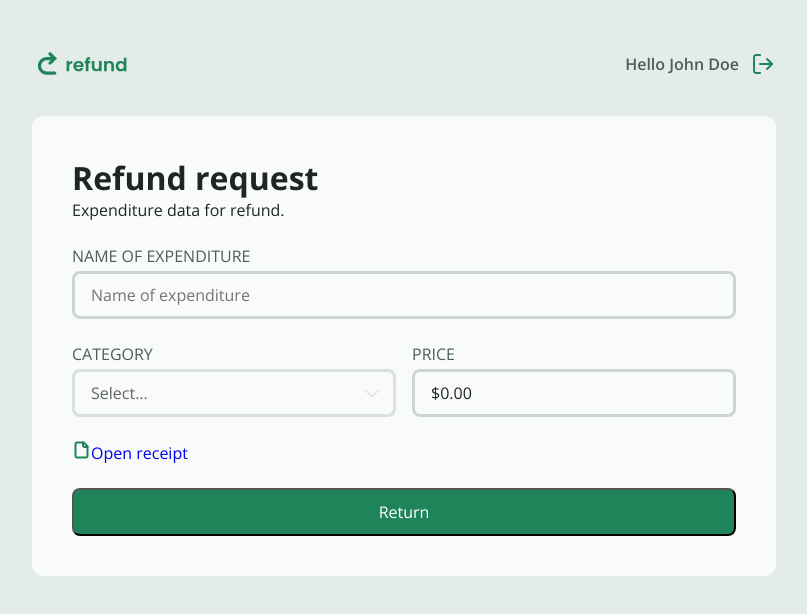
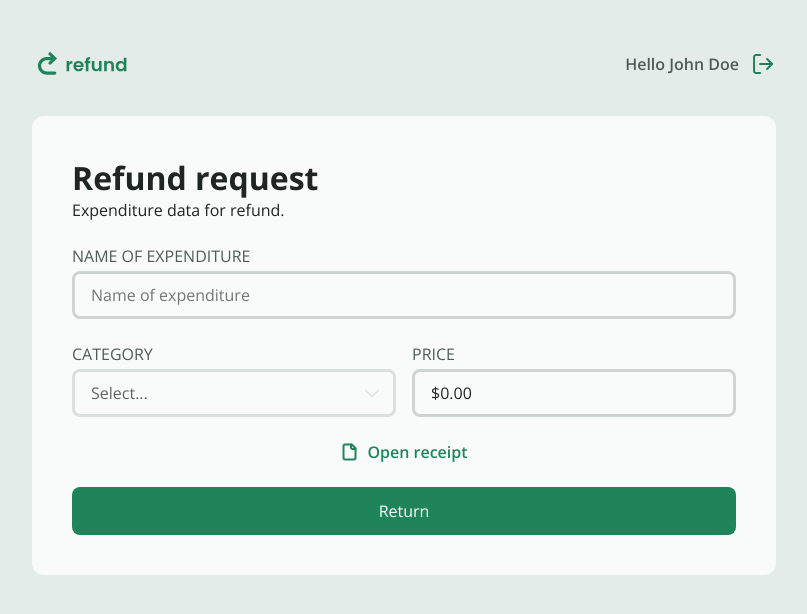
Before and after one commit to brossavictor/refund, a React (Vite) app in the folder web/: page /refund/1 in a window 1280 px wide. Shown: the top 614 px of the page, without its empty margins (236-1043 px from the left). Built offline with nearby package versions, Linux system fonts and the light colour scheme.

Commit message:
loading page wip

```diff
--- /dev/null
+++ b/web/src/components/Loading.tsx
@@ -0,0 +1,7 @@
+export function Loading() {
+  return (
+    <div className="loading">
+      <span>Loading...</span>
+    </div>
+  );
+}
--- a/web/src/pages/Refund.tsx
+++ b/web/src/pages/Refund.tsx
@@ -74,7 +74,11 @@ export function Refund() {
       </div>
 
       {params.id ? (
-        <a href="google.com" target="_blank">
+        <a
+          className="upload-file"
+          href="https://www.facebook.com/"
+          target="_blank"
+        >
           <img src={fileSvg} alt="file icon" />
           Open receipt
         </a>
--- a/web/src/routes/index.tsx
+++ b/web/src/routes/index.tsx
@@ -1,9 +1,15 @@
 import { BrowserRouter } from "react-router";
+import { Loading } from "../components/Loading";
 //import { AuthRoutes } from "./AuthRoutes";
 import { ManagerRoutes } from "./ManagerRoutes";
 /* import { EmployeeRoutes } from "./EmployeeRoutes"; */
 
+const isLoading = false;
+
 export function Routes() {
+  if (isLoading) {
+    return <Loading />;
+  }
   return (
     <BrowserRouter>
       {/*       <AuthRoutes /> */}
--- a/web/src/styles/button.css
+++ b/web/src/styles/button.css
@@ -10,6 +10,8 @@ button {
 
   background-color: var(--color-green-100);
   color: var(--color-white);
+
+  border-style: none;
 }
 
 button:hover {
--- a/web/src/styles/index.css
+++ b/web/src/styles/index.css
@@ -11,3 +11,4 @@
 @import url(dashboard.css);
 @import url(refund-item.css);
 @import url(pagination.css);
+@import url(loading.css);
--- /dev/null
+++ b/web/src/styles/loading.css
@@ -0,0 +1,7 @@
+.loading {
+  display: flex;
+  justify-content: center;
+  align-items: center;
+  width: 100vw;
+  height: 100vh;
+}
--- a/web/src/styles/refund.css
+++ b/web/src/styles/refund.css
@@ -26,3 +26,19 @@
   flex-direction: row;
   gap: calc(var(--spacing) * 4);
 }
+
+.upload-file {
+  display: flex;
+  align-items: center;
+  justify-content: center;
+
+  gap: calc(var(--spacing) * 2);
+  margin-inline: calc(var(--spacing) * 6);
+
+  color: var(--color-green-100);
+  font-weight: 600;
+}
+
+.upload-file:hover {
+  opacity: 50%;
+}
```
